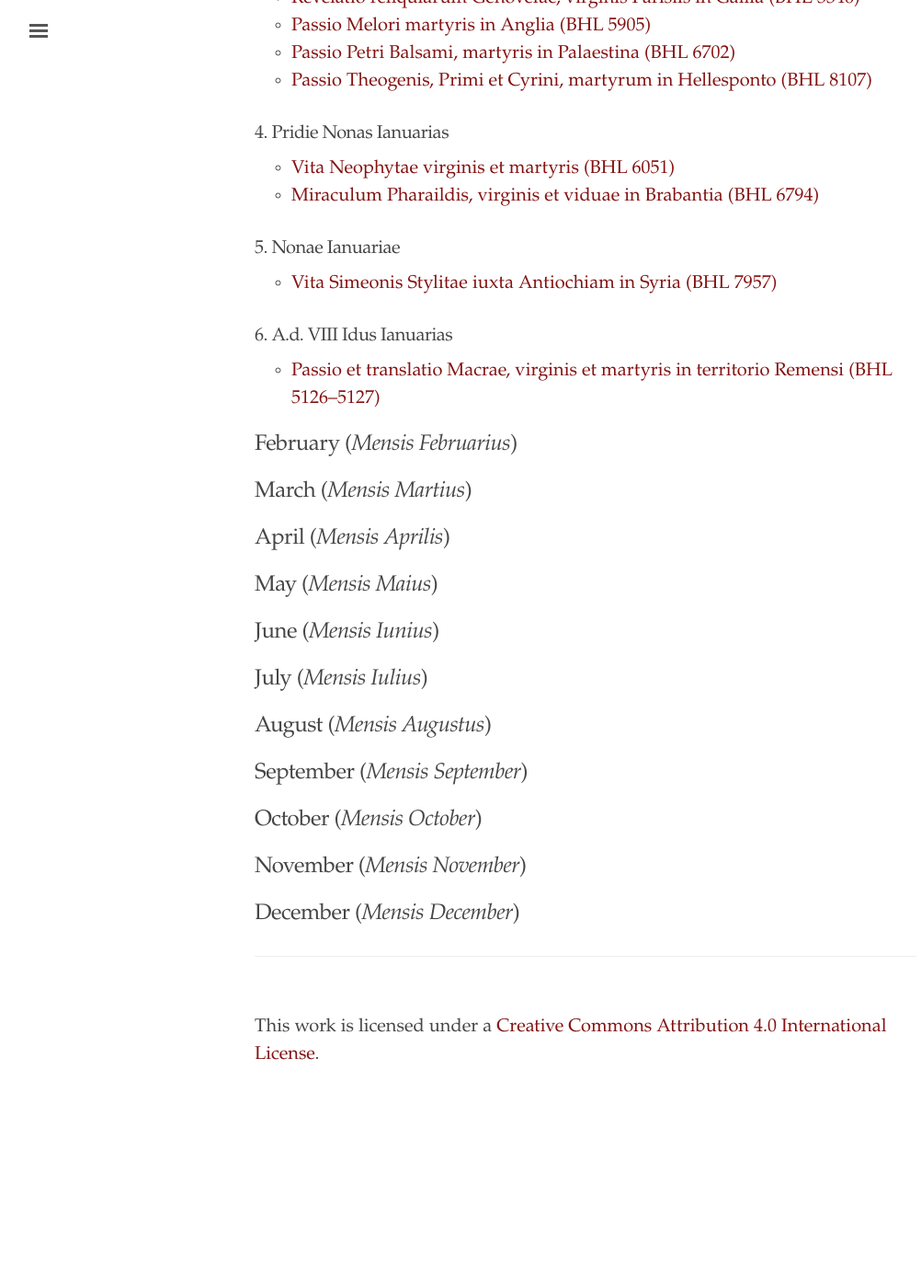
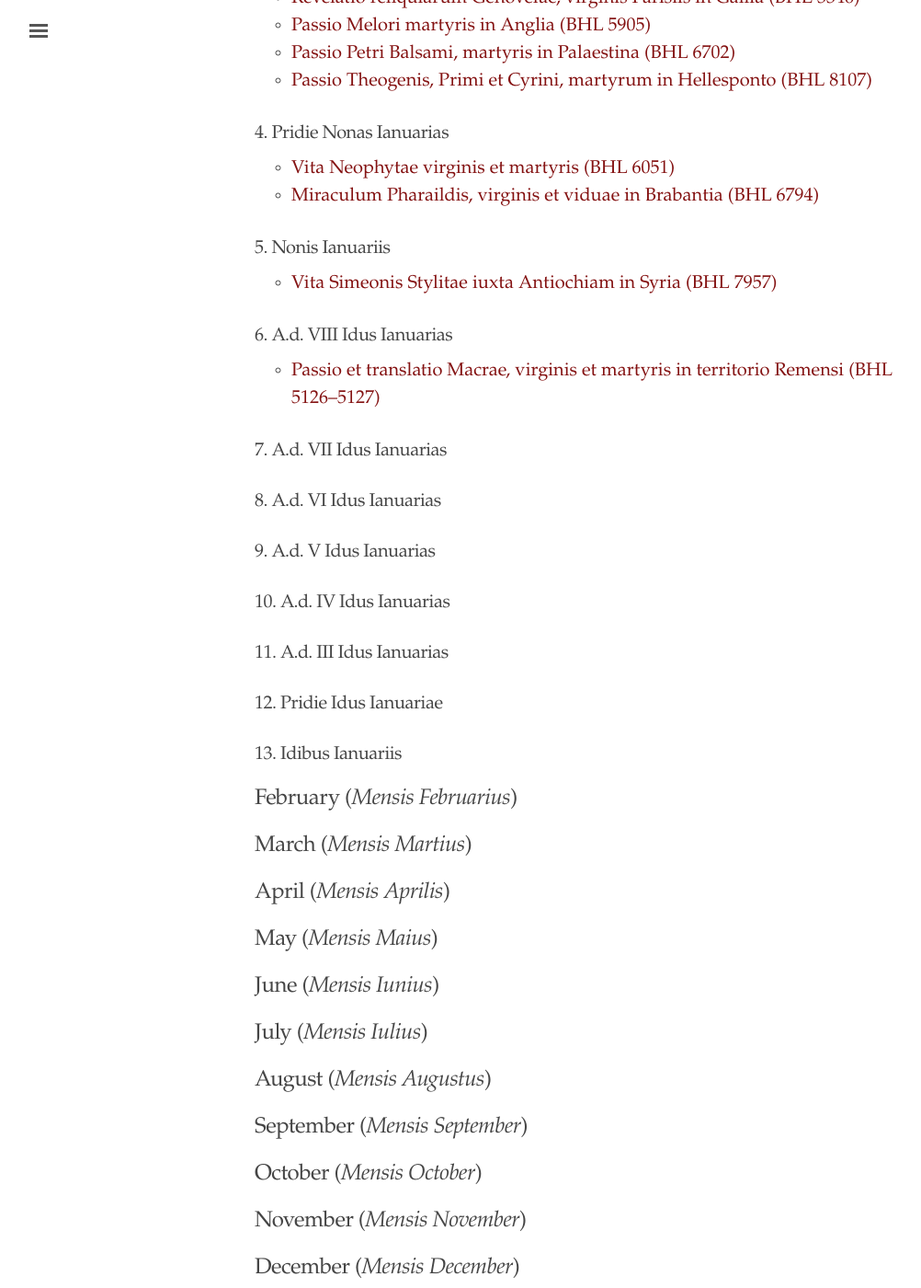
Before and after one commit to cjkoepke1/latin-hagiography, a Jekyll site: the page built from index.md, in a window 1280 px wide and 1400 px high, scrolled down 950 px. Shown: the whole window at 92% size, without its empty margins (3-1005 px from the left). Built offline with Jekyll 4.4.1, drawn with Linux system fonts in a browser that asks for light colours; before the commit the page ends 2191 px from its top, so only the background shows below that; some of the changed text lies outside the part shown.

Commit message:
Added dates to January

```diff
--- a/index.md
+++ b/index.md
@@ -11,7 +11,7 @@ title: "Latin Hagiography"
 
 ## January (*Mensis Ianuarius*)
 
-### 1. Kalendae Ianuariae
+### 1. Kalendis Ianuariis
 
 - [Vita Clari, abbatis Viennensis in Gallia (BHL 1825)](https://cjkoepke1.github.io/latin-hagiography/texts/vita-clari/)
 - [Vita Concordii, presbyteris et martyris Spoleti in Umbria (BHL 1906)](https://cjkoepke1.github.io/latin-hagiography/texts/vita-concordii/)
@@ -39,13 +39,27 @@ title: "Latin Hagiography"
 - [Vita Neophytae virginis et martyris (BHL 6051)](https://cjkoepke1.github.io/latin-hagiography/texts/vita-neophytae/)
 - [Miraculum Pharaildis, virginis et viduae in Brabantia (BHL 6794)](https://cjkoepke1.github.io/latin-hagiography/texts/miraculum-pharaildis/)
 
-### 5. Nonae Ianuariae
+### 5. Nonis Ianuariis
 
 - [Vita Simeonis Stylitae iuxta Antiochiam in Syria (BHL 7957)](https://cjkoepke1.github.io/latin-hagiography/texts/vita-simeonis/)
 
 ### 6. A.d. VIII Idus Ianuarias
 
 - [Passio et translatio Macrae, virginis et martyris in territorio Remensi (BHL 5126–5127)](https://cjkoepke1.github.io/latin-hagiography/texts/passio-macrae/)
+
+### 7. A.d. VII Idus Ianuarias
+
+### 8. A.d. VI Idus Ianuarias
+
+### 9. A.d. V Idus Ianuarias
+
+### 10. A.d. IV Idus Ianuarias
+
+### 11. A.d. III Idus Ianuarias
+
+### 12. Pridie Idus Ianuariae
+
+### 13. Idibus Ianuariis
 
 ## February (*Mensis Februarius*)
 
```
